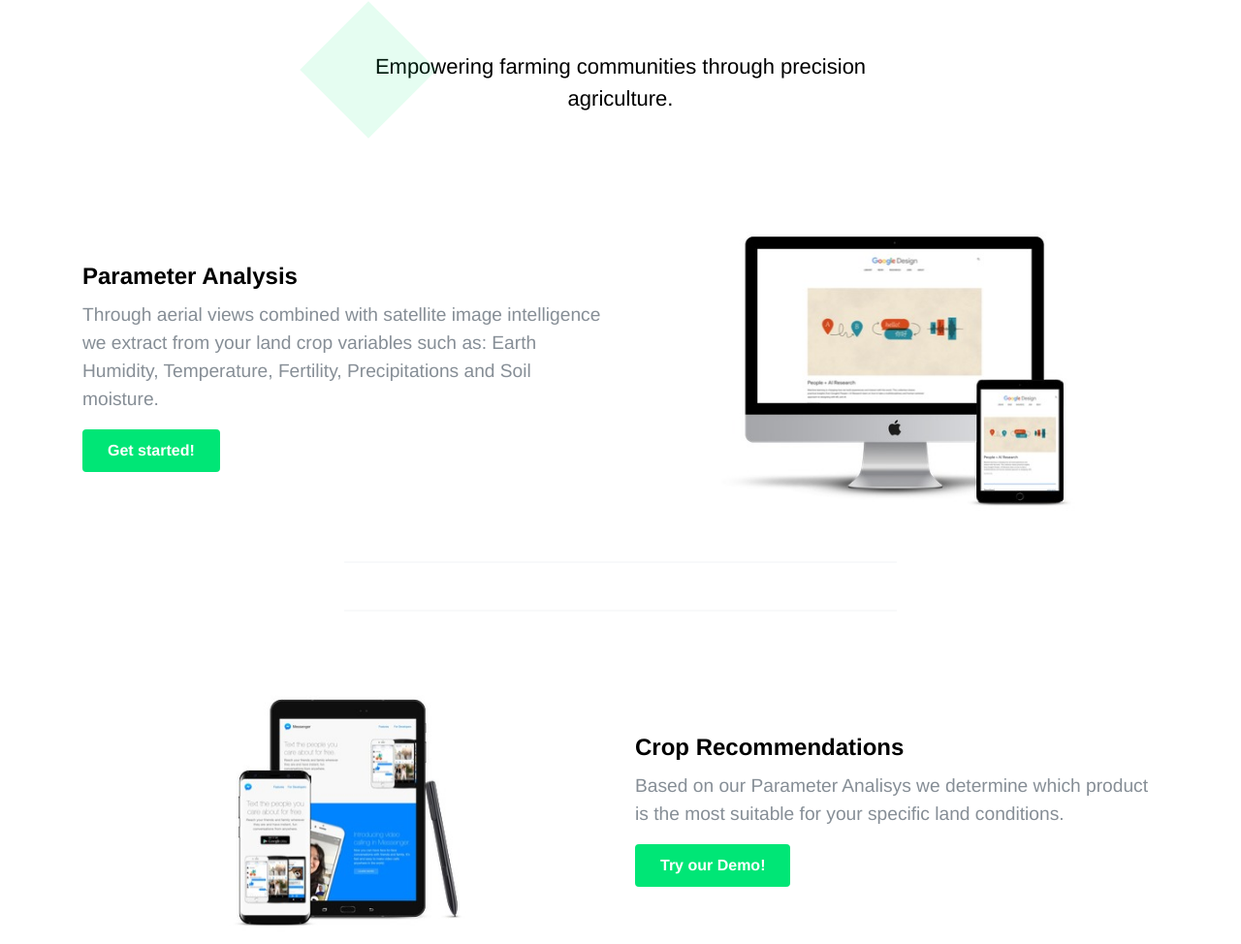
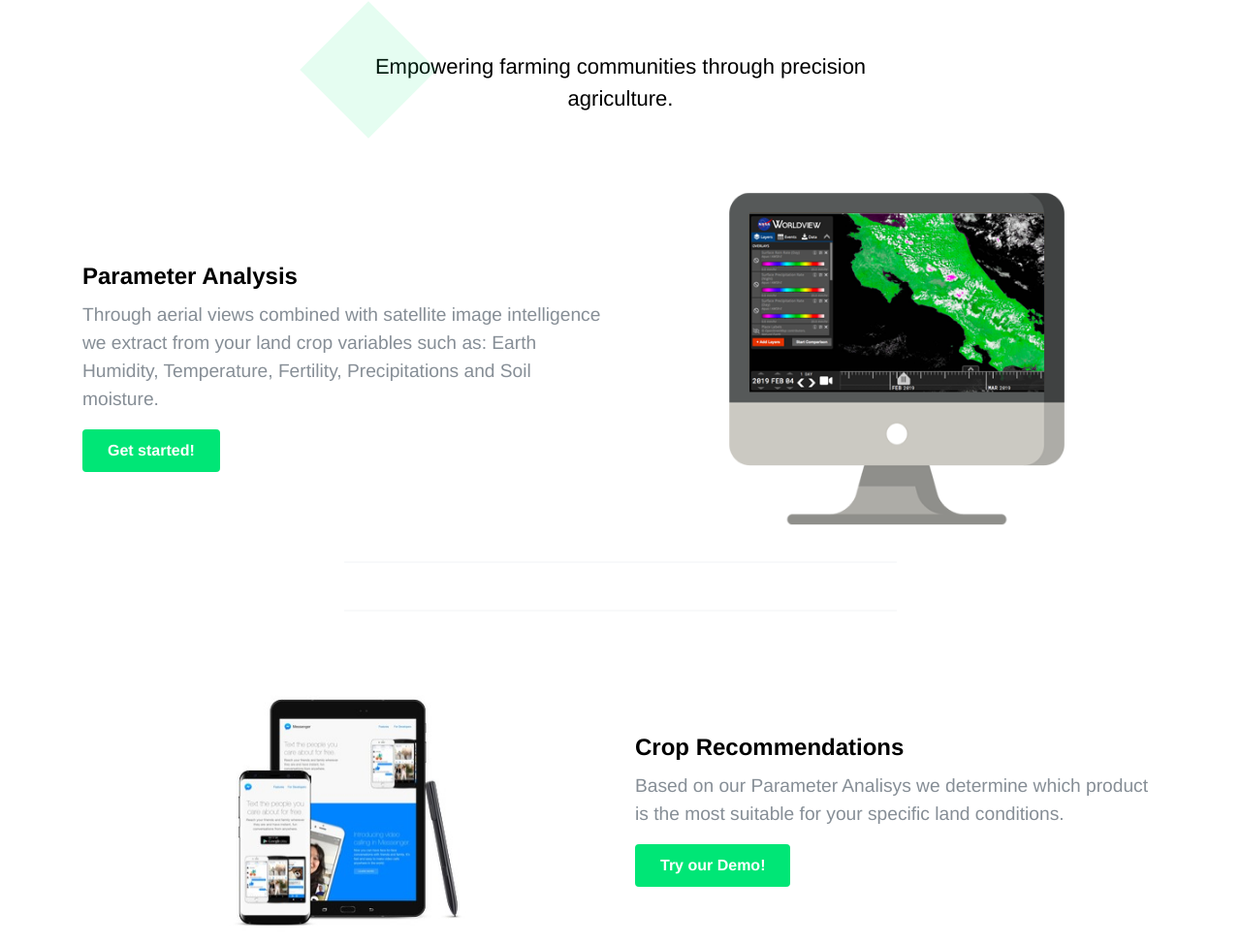
Before and after one commit to Camilahernandezalfaro/Proyecto-VASER, a plain HTML site: page index.html in a window 1280 px wide. Shown: the part 1026-2000 px from the top of the page at 97% size. Drawn offline with nearby package versions, Linux system fonts and the light colour scheme.

Commit message:
Update index.html

```diff
--- a/index.html
+++ b/index.html
@@ -82,7 +82,7 @@
                         <a href="#" class="btn btn-primary">Get started!</a>
                     </div>
                     <div class="col-md-6 order-1 order-md-2">
-                        <img src="img/google-design.jpeg" class="img-fluid d-block mx-auto" alt="Google Design"/>
+                        <img src="img/google-design2.png" class="img-fluid d-block mx-auto" alt="Google Design"/>
                     </div>
                     <div class="col-md-6 order-3 mx-auto border-top border-bottom mt-5 mt-md-0 py-4">
 
```
